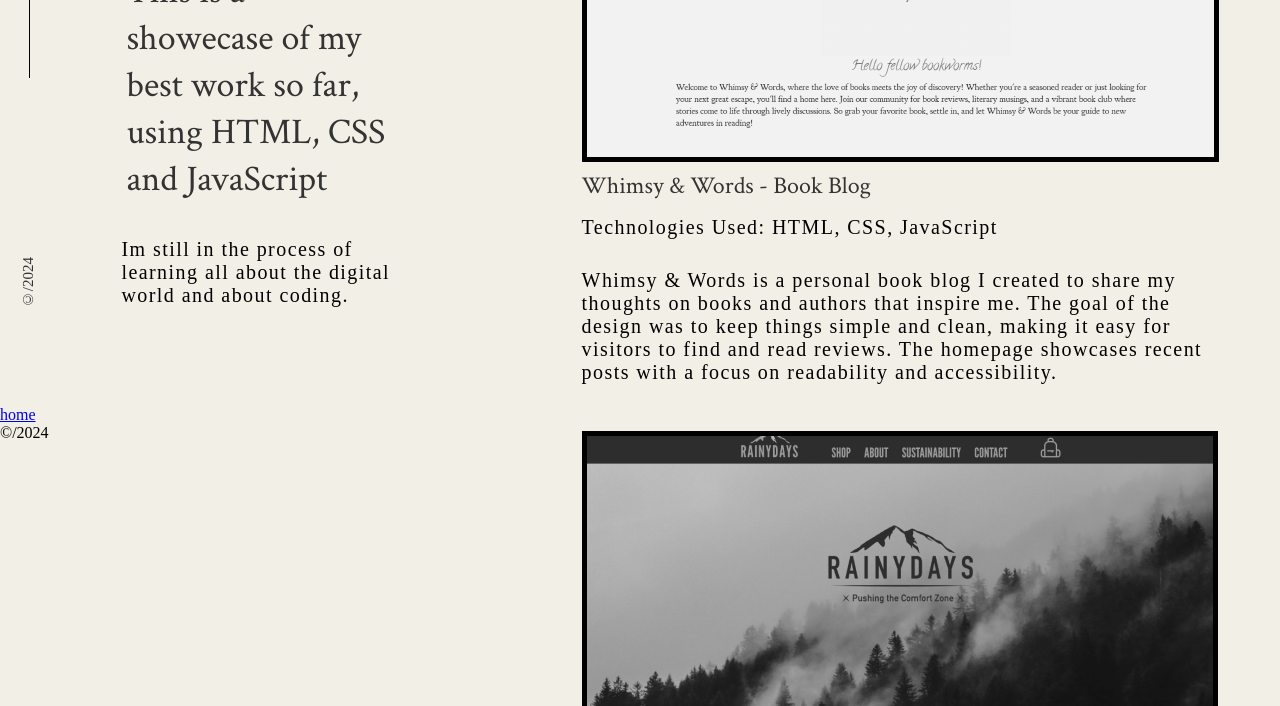
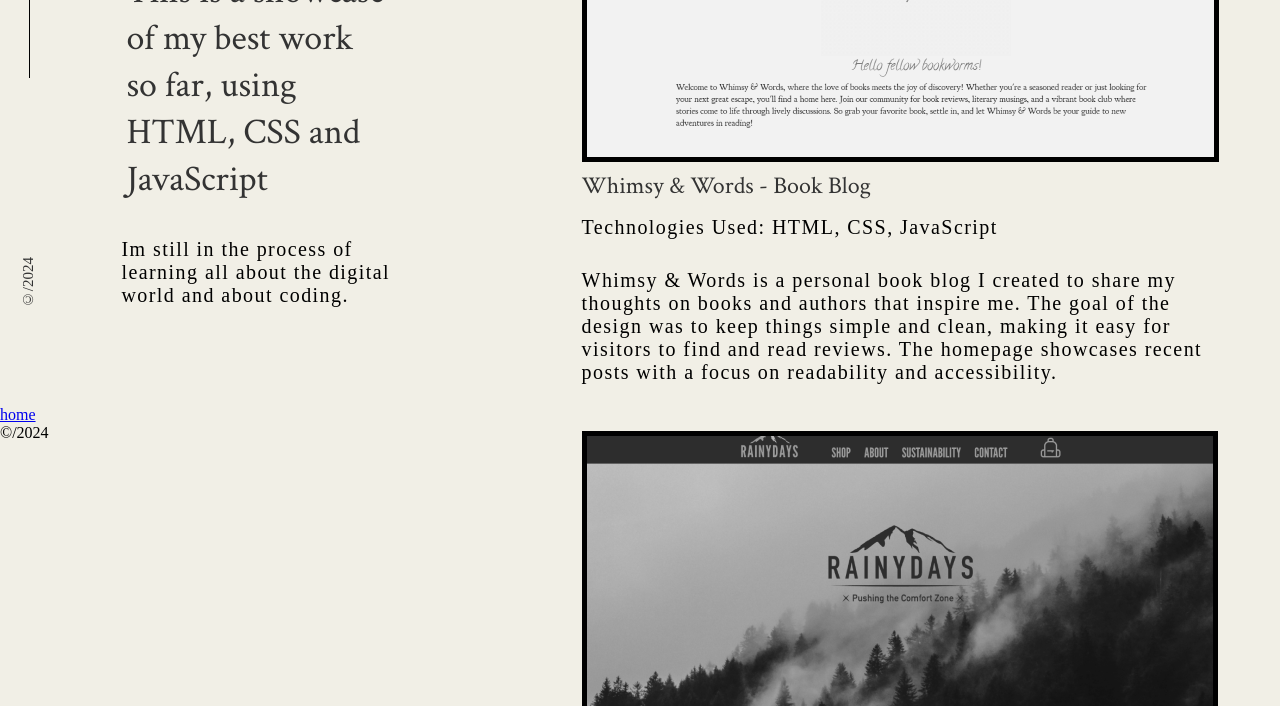
Before and after one commit to idatold/Portfolio-1, a plain HTML site: page work/index.html in a window 1280 px wide. Shown: the part 394-1100 px from the top of the page. Drawn offline with Linux system fonts and the light colour scheme; a web font is replaced by a local one.

Commit message:
lil typo

```diff
--- a/work/index.html
+++ b/work/index.html
@@ -19,7 +19,7 @@
         </div>
         <div class="medium-text-wrapper">
           <p class="medium-text">
-            This is a showecase of my best work so far, using HTML, CSS and
+            This is a showcase of my best work so far, using HTML, CSS and
             JavaScript
           </p>
           <p class="small-text">
```
